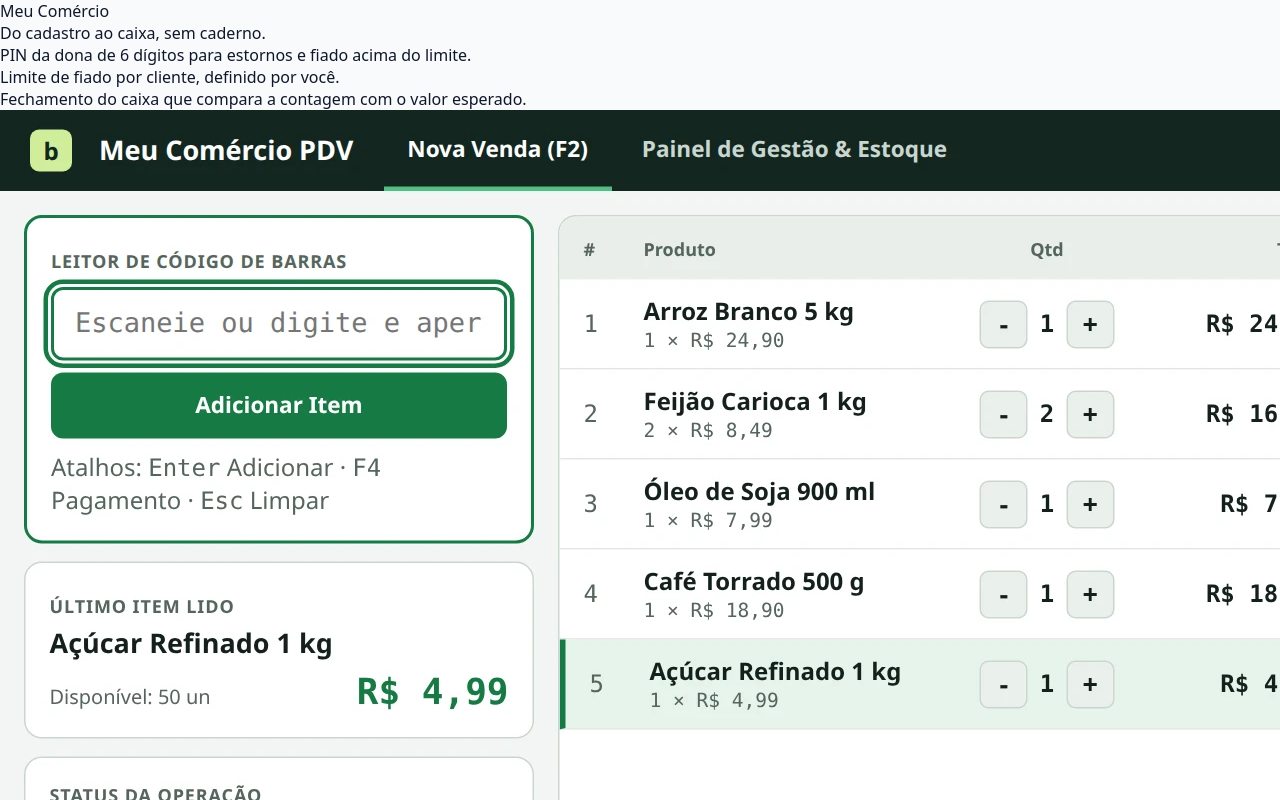
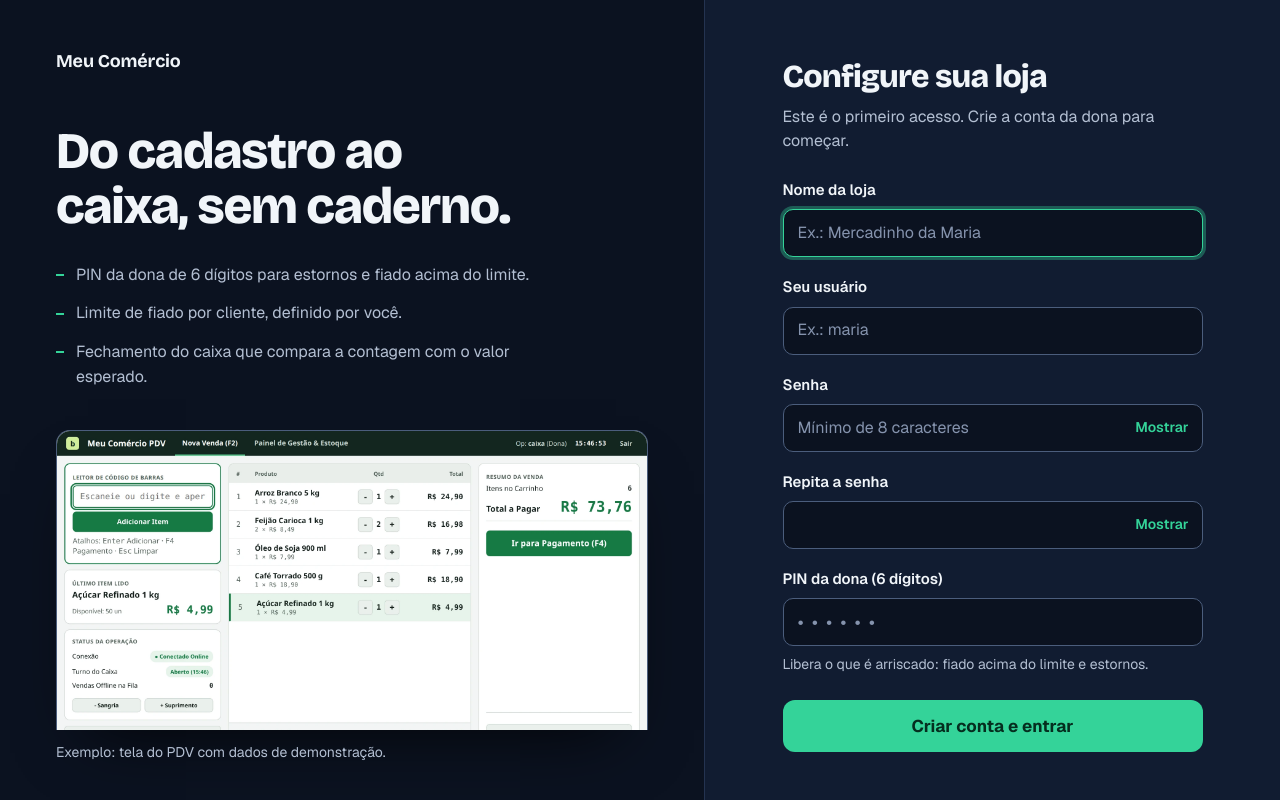
Before and after one commit to RafalauriSantos/meu-comercio, a Next.js app: page /login in a window 1280 px wide. Shown: the top 800 px of the page. Built offline with nearby package versions, Linux system fonts and the light colour scheme; no server answers; the database is empty.

Commit message:
feat(auth): restyle login and sign up in the landing's world

```diff
--- a/src/app/login/page.tsx
+++ b/src/app/login/page.tsx
@@ -6,6 +6,7 @@ import { apiClient, AuthUser } from '@/frontend/lib/api-client';
 import { getErrorMessage, parseCurrencyInput } from '@/frontend/lib/formatters';
 import { parseAuthMode } from '@/frontend/lib/auth-mode';
 import { destinationForSession } from '@/frontend/lib/session-destination';
+import { displayFont } from '@/frontend/landing/fonts';
 import { AuthShell } from '@/frontend/auth/auth-shell';
 import { PasswordField } from '@/frontend/auth/password-field';
 import { PinField } from '@/frontend/auth/pin-field';
@@ -165,7 +166,7 @@ export default function LoginPage() {
 
   if (loading) {
     return (
-      <AuthShell mode="login">
+      <AuthShell mode="login" fontClassName={displayFont.variable}>
         <div className="auth-loading" role="status">
           <div className="auth-loading-spinner" />
           <span>Verificando o sistema…</span>
@@ -177,7 +178,7 @@ export default function LoginPage() {
   // Cash register screen: the operator is logged in and the cash register is closed
   if (user && cashOpen === false) {
     return (
-      <AuthShell mode="cash">
+      <AuthShell mode="cash" fontClassName={displayFont.variable}>
         <header className="auth-header">
           <h1 className="auth-title">Abrir o caixa</h1>
           <p className="auth-subtitle">
@@ -227,7 +228,7 @@ export default function LoginPage() {
 
   // Main screen: sign in or create an account
   return (
-    <AuthShell mode={setupRequired ? 'setup' : authMode}>
+    <AuthShell mode={setupRequired ? 'setup' : authMode} fontClassName={displayFont.variable}>
       {!setupRequired && (
         <div className="auth-tabs" role="group" aria-label="Escolha como continuar">
           <button
--- a/src/frontend/auth/auth-shell.tsx
+++ b/src/frontend/auth/auth-shell.tsx
@@ -4,11 +4,11 @@ import { AUTH_CONTENT, type AuthMode } from './auth-content';
 
 const { brand, image, imageCaption, modes } = AUTH_CONTENT;
 
-export function AuthShell({ mode, children }: { mode: AuthMode; children: ReactNode }) {
+export function AuthShell({ mode, fontClassName, children }: { mode: AuthMode; fontClassName?: string; children: ReactNode }) {
   const copy = modes[mode];
 
   return (
-    <main className="auth">
+    <main className={fontClassName ? `auth ${fontClassName}` : 'auth'}>
       <aside className="auth-brand">
         <Link href="/" className="auth-wordmark">
           {brand}
--- a/src/frontend/styles/auth.css
+++ b/src/frontend/styles/auth.css
@@ -1,220 +1,332 @@
-/* Estilos Modernos de Autenticação, Setup e Abertura de Caixa */
+/* Login and sign up: the landing's world (dark navy ground, one green). Desktop first. */
 
-.auth-wrapper {
-  min-height: 100vh;
-  width: 100%;
-  display: flex;
-  align-items: center;
-  justify-content: center;
-  padding: 24px 16px;
-  background: linear-gradient(135deg, #f0fdf4 0%, #f1f5f9 50%, #e2e8f0 100%);
-  color-scheme: light;
+html:has(.auth) {
+  background: #0b1220;
+  color-scheme: dark;
 }
 
-.auth-card {
+.auth {
+  --ground: #0b1220;
+  --surface: #111c31;
+  --line: #243350;
+  --line-strong: #4b5d7c;
+  --text: #f1f5f9;
+  --muted: #b3bfd2;
+  --green: #34d399;
+  --green-ink: #052e1f;
+  --green-hover: #5eead4;
+  --danger-text: #fecaca;
+  --danger-bg: #2a1215;
+  --danger-line: #7f1d1d;
+  --measure: 46ch;
+
+  min-height: 100vh;
+  display: grid;
+  grid-template-columns: minmax(0, 1fr);
+  background: var(--ground);
+  color: var(--text);
+  font-family: var(--font-geist-sans), system-ui, sans-serif;
+  line-height: 1.55;
+  -webkit-font-smoothing: antialiased;
+}
+
+.auth ::selection {
+  background: var(--green);
+  color: var(--green-ink);
+}
+
+.auth a:focus-visible,
+.auth button:focus-visible {
+  outline: 3px solid var(--green);
+  outline-offset: 3px;
+  border-radius: 8px;
+}
+
+/* Brand side: on a phone it is only the wordmark and the promise */
+
+.auth-brand {
+  display: flex;
+  flex-direction: column;
+  gap: 20px;
+  padding: 24px 20px 8px;
+}
+
+.auth-wordmark {
+  align-self: flex-start;
+  font-family: var(--font-display), var(--font-geist-sans), system-ui, sans-serif;
+  font-size: 1.125rem;
+  font-weight: 700;
+  letter-spacing: -0.01em;
+  color: var(--text);
+  text-decoration: none;
+  min-height: 44px;
+  display: inline-flex;
+  align-items: center;
+}
+
+.auth-brand-title {
+  margin: 0;
+  font-family: var(--font-display), var(--font-geist-sans), system-ui, sans-serif;
+  font-size: clamp(1.75rem, 6vw, 2.25rem);
+  font-weight: 800;
+  line-height: 1.08;
+  letter-spacing: -0.025em;
+  text-wrap: balance;
+}
+
+.auth-claims,
+.auth-brand-shot {
+  display: none;
+}
+
+/* Form side */
+
+.auth-panel {
+  display: flex;
+  align-items: flex-start;
+  justify-content: center;
+  padding: 24px 20px 48px;
+}
+
+.auth-panel-inner {
   width: 100%;
-  max-width: 440px;
-  background: #ffffff;
-  border-radius: 18px;
-  border: 1px solid rgba(226, 232, 240, 0.9);
-  box-shadow:
-    0 10px 25px -5px rgba(15, 23, 42, 0.06),
-    0 20px 40px -15px rgba(15, 23, 42, 0.08),
-    0 0 0 1px rgba(15, 23, 42, 0.03);
-  padding: 36px 32px;
-  color: #0f172a;
+  max-width: 420px;
+}
+
+.auth-tabs {
+  display: grid;
+  grid-template-columns: 1fr 1fr;
+  gap: 4px;
+  padding: 4px;
+  margin-bottom: 28px;
+  background: var(--ground);
+  border: 1px solid var(--line);
+  border-radius: 12px;
+}
+
+.auth-tab {
+  min-height: 44px;
+  border: 1px solid transparent;
+  border-radius: 9px;
+  background: transparent;
+  color: var(--muted);
+  font: inherit;
+  font-size: 0.9375rem;
+  font-weight: 600;
+  cursor: pointer;
+  transition: background-color 160ms ease-out, color 160ms ease-out;
+}
+
+.auth-tab:hover {
+  color: var(--text);
+}
+
+.auth-tab.active {
+  background: var(--surface);
+  border-color: var(--line-strong);
+  color: var(--text);
 }
 
 .auth-header {
-  display: flex;
-  flex-direction: column;
-  gap: 12px;
   margin-bottom: 24px;
 }
 
-.auth-header-top {
-  display: flex;
-  align-items: center;
-  gap: 12px;
-}
-
-.auth-icon-badge {
-  width: 44px;
-  height: 44px;
-  border-radius: 12px;
-  background: #ecfdf5;
-  color: #059669;
-  display: flex;
-  align-items: center;
-  justify-content: center;
-  border: 1px solid #d1fae5;
-  flex-shrink: 0;
-}
-
-.auth-pill {
-  display: inline-block;
-  font-size: 11px;
-  font-weight: 700;
-  text-transform: uppercase;
-  letter-spacing: 0.06em;
-  color: #047857;
-  background: #d1fae5;
-  padding: 3px 10px;
-  border-radius: 9999px;
-  align-self: flex-start;
-}
-
 .auth-title {
-  font-size: 22px;
-  font-weight: 700;
-  color: #0f172a;
   margin: 0;
-  line-height: 1.25;
+  font-family: var(--font-display), var(--font-geist-sans), system-ui, sans-serif;
+  font-size: 2rem;
+  font-weight: 800;
+  line-height: 1.1;
+  letter-spacing: -0.025em;
 }
 
 .auth-subtitle {
-  font-size: 14px;
-  color: #64748b;
+  margin: 10px 0 0;
+  max-width: var(--measure);
+  color: var(--muted);
+}
+
+.auth-subtitle strong {
+  color: var(--text);
+}
+
+.auth-form {
+  display: grid;
+  gap: 18px;
+}
+
+.auth-field {
+  display: grid;
+  gap: 8px;
+}
+
+.auth-label {
+  font-size: 0.9375rem;
+  font-weight: 600;
+}
+
+.auth-input {
+  box-sizing: border-box;
+  width: 100%;
+  min-height: 48px;
+  padding: 0 14px;
+  border: 1px solid var(--line-strong);
+  border-radius: 10px;
+  background: var(--ground);
+  color: var(--text);
+  font: inherit;
+  font-size: 1rem;
+  transition: border-color 160ms ease-out, box-shadow 160ms ease-out;
+}
+
+.auth-input::placeholder {
+  color: #8593ad;
+}
+
+.auth-input:focus {
+  outline: none;
+  border-color: var(--green);
+  box-shadow: 0 0 0 3px rgba(52, 211, 153, 0.35);
+}
+
+.auth-input[aria-invalid='true'] {
+  border-color: #f87171;
+}
+
+.auth-input-wrap {
+  position: relative;
+}
+
+.auth-input-with-action {
+  padding-right: 92px;
+}
+
+.auth-toggle {
+  position: absolute;
+  top: 2px;
+  right: 2px;
+  min-height: 44px;
+  min-width: 72px;
+  padding: 0 12px;
+  border: 0;
+  border-radius: 8px;
+  background: transparent;
+  color: var(--green);
+  font: inherit;
+  font-size: 0.875rem;
+  font-weight: 600;
+  cursor: pointer;
+}
+
+.auth-toggle:hover {
+  color: var(--green-hover);
+}
+
+.auth-input-pin {
+  letter-spacing: 0.4em;
+  font-size: 1.25rem;
+  font-variant-numeric: tabular-nums;
+}
+
+.auth-input-amount {
+  font-size: 1.25rem;
+  font-weight: 700;
+  font-variant-numeric: tabular-nums;
+}
+
+.auth-hint {
   margin: 0;
-  line-height: 1.5;
+  font-size: 0.875rem;
+  color: var(--muted);
+}
+
+.auth-field-error {
+  margin: 8px 0 0;
+  font-size: 0.875rem;
+  color: var(--danger-text);
 }
 
 .auth-error {
   display: flex;
   align-items: flex-start;
   gap: 10px;
-  background: #fef2f2;
-  border: 1px solid #fee2e2;
-  color: #991b1b;
+  margin-bottom: 18px;
   padding: 12px 14px;
+  border: 1px solid var(--danger-line);
   border-radius: 10px;
-  font-size: 13.5px;
-  margin-bottom: 20px;
-  line-height: 1.4;
+  background: var(--danger-bg);
+  color: var(--danger-text);
+  font-size: 0.9375rem;
 }
 
-.auth-form {
-  display: flex;
-  flex-direction: column;
-  gap: 16px;
+.auth-error svg {
+  flex: none;
+  margin-top: 2px;
 }
 
-.auth-field {
-  display: flex;
-  flex-direction: column;
-  gap: 6px;
-}
-
-.auth-label {
-  font-size: 13px;
-  font-weight: 600;
-  color: #334155;
-  display: flex;
-  justify-content: space-between;
+.auth-btn-primary,
+.auth-btn-secondary {
+  display: inline-flex;
   align-items: center;
-}
-
-.auth-label-hint {
-  font-size: 11.5px;
-  font-weight: 500;
-  color: #64748b;
-}
-
-.auth-input {
+  justify-content: center;
+  gap: 10px;
   width: 100%;
-  padding: 12px 14px;
-  border-radius: 10px;
-  border: 1.5px solid #cbd5e1;
-  background-color: #ffffff !important;
-  color: #0f172a !important;
-  font-size: 15px;
-  line-height: 1.4;
-  outline: none;
-  transition: all 0.15s ease-in-out;
-  box-sizing: border-box;
-}
-
-.auth-input::placeholder {
-  color: #94a3b8;
-}
-
-.auth-input:hover {
-  border-color: #94a3b8;
-}
-
-.auth-input:focus {
-  border-color: #059669;
-  box-shadow: 0 0 0 3px rgba(5, 150, 105, 0.15);
-  background-color: #ffffff !important;
-}
-
-.auth-input.mono {
-  font-family: ui-monospace, SFMono-Regular, Menlo, Monaco, Consolas, monospace;
-  letter-spacing: 0.1em;
+  border-radius: 12px;
+  font: inherit;
+  font-size: 1.0625rem;
+  font-weight: 650;
+  cursor: pointer;
+  transition: background-color 160ms ease-out, border-color 160ms ease-out;
 }
 
 .auth-btn-primary {
-  width: 100%;
-  margin-top: 8px;
-  padding: 13px 18px;
-  background: #059669;
-  color: #ffffff;
-  border: none;
-  border-radius: 10px;
-  font-size: 15px;
-  font-weight: 600;
-  cursor: pointer;
-  display: flex;
-  align-items: center;
-  justify-content: center;
-  gap: 8px;
-  box-shadow: 0 2px 4px rgba(5, 150, 105, 0.2);
-  transition: all 0.15s ease;
+  min-height: 52px;
+  margin-top: 6px;
+  border: 0;
+  background: var(--green);
+  color: var(--green-ink);
 }
 
 .auth-btn-primary:hover:not(:disabled) {
-  background: #047857;
-  box-shadow: 0 4px 8px rgba(5, 150, 105, 0.25);
-  transform: translateY(-1px);
-}
-
-.auth-btn-primary:active:not(:disabled) {
-  transform: translateY(0);
+  background: var(--green-hover);
 }
 
 .auth-btn-primary:disabled {
-  opacity: 0.6;
+  opacity: 0.75;
   cursor: not-allowed;
-  transform: none;
 }
 
 .auth-btn-secondary {
-  width: 100%;
-  padding: 11px 16px;
+  min-height: 48px;
+  border: 1px solid var(--line-strong);
   background: transparent;
-  color: #475569;
-  border: 1px solid #e2e8f0;
-  border-radius: 10px;
-  font-size: 14px;
-  font-weight: 600;
-  cursor: pointer;
-  margin-top: 6px;
-  transition: all 0.15s ease;
+  color: var(--text);
 }
 
 .auth-btn-secondary:hover {
-  background: #f8fafc;
-  color: #0f172a;
-  border-color: #cbd5e1;
+  border-color: var(--green);
+}
+
+.auth-loading {
+  display: flex;
+  align-items: center;
+  gap: 12px;
+  color: var(--muted);
 }
 
 .auth-loading-spinner {
-  width: 18px;
-  height: 18px;
-  border: 2px solid rgba(255, 255, 255, 0.3);
-  border-top-color: #ffffff;
+  flex: none;
+  width: 20px;
+  height: 20px;
+  border: 3px solid rgba(179, 191, 210, 0.35);
+  border-top-color: var(--green);
   border-radius: 50%;
-  animation: auth-spin 0.6s linear infinite;
+  animation: auth-spin 800ms linear infinite;
+}
+
+.auth-btn-primary .auth-loading-spinner {
+  border-color: rgba(5, 46, 31, 0.3);
+  border-top-color: var(--green-ink);
 }
 
 @keyframes auth-spin {
@@ -223,31 +335,95 @@
   }
 }
 
-.auth-nav-tabs {
-  display: flex;
-  background: #f1f5f9;
-  padding: 4px;
-  border-radius: 12px;
-  gap: 4px;
-  margin-bottom: 20px;
+/* Desktop: brand side and form side */
+
+@media (min-width: 960px) {
+  .auth {
+    grid-template-columns: minmax(0, 1.1fr) minmax(440px, 0.9fr);
+  }
+
+  .auth-brand {
+    justify-content: space-between;
+    gap: 40px;
+    padding: 40px 56px 48px;
+  }
+
+  .auth-brand-title {
+    font-size: clamp(2.5rem, 4vw, 3.5rem);
+    max-width: 14ch;
+  }
+
+  .auth-claims {
+    display: grid;
+    gap: 14px;
+    margin: 28px 0 0;
+    padding: 0;
+    max-width: 46ch;
+    list-style: none;
+    color: var(--muted);
+  }
+
+  .auth-claims li {
+    padding-left: 20px;
+    position: relative;
+  }
+
+  .auth-claims li::before {
+    content: '';
+    position: absolute;
+    left: 0;
+    top: 0.7em;
+    width: 8px;
+    height: 2px;
+    background: var(--green);
+  }
+
+  .auth-brand-shot {
+    display: block;
+    margin: 0;
+  }
+
+  .auth-brand-window {
+    height: 300px;
+    overflow: hidden;
+    border: 1px solid var(--line-strong);
+    border-radius: 14px 14px 0 0;
+    border-bottom: 0;
+    background: #ffffff;
+    box-shadow: 0 32px 64px -32px rgba(0, 0, 0, 0.8);
+  }
+
+  .auth-brand-window img {
+    display: block;
+    width: 100%;
+    height: 100%;
+    object-fit: cover;
+    object-position: top left;
+  }
+
+  .auth-brand-shot figcaption {
+    margin-top: 12px;
+    font-size: 0.875rem;
+    color: var(--muted);
+  }
+
+  .auth-panel {
+    align-items: center;
+    padding: 48px 56px;
+    background: var(--surface);
+    border-left: 1px solid var(--line);
+  }
 }
 
-.auth-nav-tab {
-  flex: 1;
-  padding: 9px 12px;
-  border: none;
-  background: transparent;
-  color: #64748b;
-  font-size: 13.5px;
-  font-weight: 600;
-  border-radius: 8px;
-  cursor: pointer;
-  transition: all 0.15s ease;
-  text-align: center;
+@media (prefers-reduced-motion: reduce) {
+  .auth-tab,
+  .auth-input,
+  .auth-btn-primary,
+  .auth-btn-secondary {
+    transition: none;
+  }
+
+  .auth-loading-spinner {
+    animation-duration: 2.4s;
+  }
 }
-
-.auth-nav-tab.active {
-  background: #ffffff;
-  color: #0f172a;
-  box-shadow: 0 1px 3px rgba(0, 0, 0, 0.08);
-}
```
Also changed, not shown: 1 other file (tests, documents, lock files or other folders).
